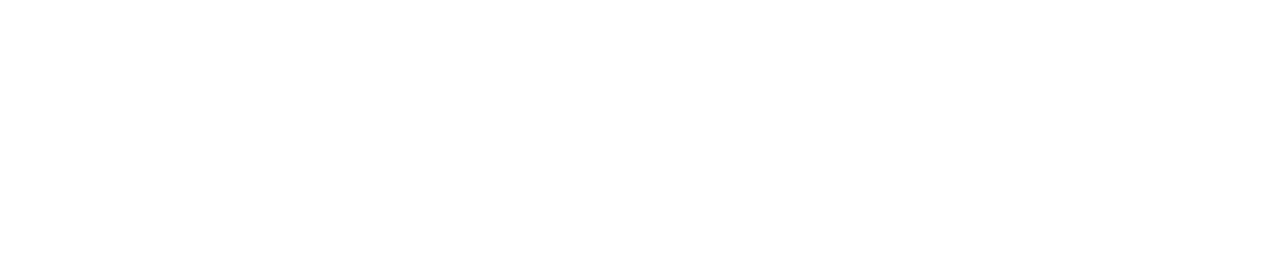
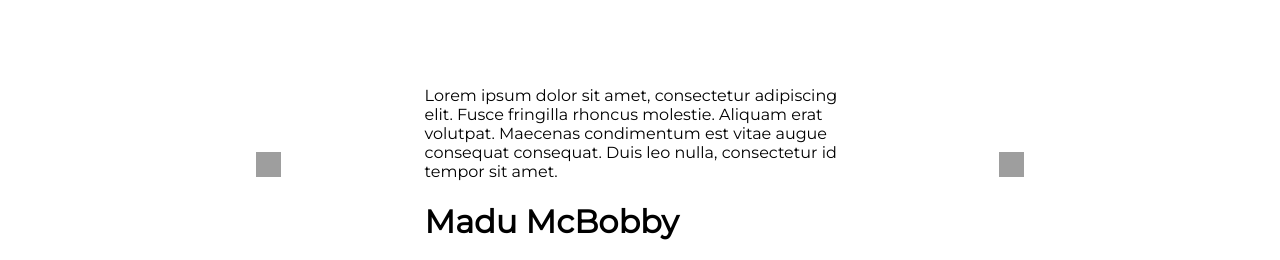
Before and after one commit to Immaculate-Eye-Clinic/Imaculate-front-end, a React (Create React App) app: page / in a window 1280 px wide. Shown: the part 810-1070 px from the top of the page. Before the commit the page ends 880 px from the top, so only its background shows below. Built offline with nearby package versions, Linux system fonts and the light colour scheme; grey boxes are pictures that could not be loaded; a web font is replaced by a local one.

Commit message:
I've added the Testimonial Slider

```diff
--- a/src/components/App.js
+++ b/src/components/App.js
@@ -1,5 +1,4 @@
 import React, { Component } from 'react';
-import styled from 'styled-components';
 import Toolbar from './modules/navbar/navbar';
 import SideDrawer from './modules/navbar/sideDrawer';
 import Backdrop from './modules/navbar/backdrop';
--- a/src/components/homeIcon/HomeIcon.js
+++ b/src/components/homeIcon/HomeIcon.js
@@ -5,7 +5,7 @@ function HomeIcon(props){
     return(
         <Div>
            <div>
-            <img src={props.imgUrl} />
+            <img src={props.imgUrl} alt = ""/>
             <p>{props.caption}</p>
            </div>
         </Div>
--- a/src/components/modules/PatientsComment/Landing.js
+++ b/src/components/modules/PatientsComment/Landing.js
@@ -1,18 +1,22 @@
 const  landingData = [{
-    title: 'Turn the music up!',
-    description: '',
+    comment: 'Lorem ipsum dolor sit amet, consectetur adipiscing elit. Proin sodales ullamcorper lorem, ut ultrices lacus maximus nec. Praesent non suscipit eros. Quisque a rutrum neque. Integer vel venenatis tortor. Nullam. ',
+
+    patient: 'Justice Iheanacho',
   },
   {
-    title: 'Choose your music',
-    description: 'The world is full of music; why should you have to listen to music someone else chose?',
+    comment: 'Lorem ipsum dolor sit amet, consectetur adipiscing elit. Fusce fringilla rhoncus molestie. Aliquam erat volutpat. Maecenas condimentum est vitae augue consequat consequat. Duis leo nulla, consectetur id tempor sit amet. ',
+
+    patient: 'Madu McBobby',
   },
   {
-    title: 'Unlimited, streaming, ad-free',
-    description: 'No arbitrary limits. No distractions.',
+    comment: 'Duis iaculis ultricies lectus. Vestibulum orci ex, elementum sit amet erat et, commodo lobortis dui. Mauris malesuada ligula at enim tincidunt, auctor lacinia ante scelerisque. Nam vel mi mauris. Etiam. ',
+
+    patient: 'Christiano Ronaldo',
   },
   {
-    title: 'Mobile enabled',
-    description: 'Listen to your music on the go. This streaming service is available on all mobile platforms.',
+    comment: 'Vivamus hendrerit mi non tincidunt maximus. Praesent vestibulum odio nunc, a viverra tortor vehicula ut. Fusce a sem nisl. Pellentesque maximus ipsum quis ipsum rhoncus, suscipit ornare orci dapibus. Sed. ',
+
+    patient: 'Barack Obama',
   }
 ];
 
--- a/src/components/modules/PatientsComment/Slide.js
+++ b/src/components/modules/PatientsComment/Slide.js
@@ -9,17 +9,14 @@ class Slide extends Component {
     }render() {
       return(
         <StyleComments>
-            <section>
-            {
-            this.state.landing.map((s, index) =>
+            {this.state.landing.map((s, index) =>
                 <div className={
                 index === this.props.activeIndex ? 'active' : 'inactive'}
                 key={index}>
-                    <h1>{s.title}</h1>
-                    <p>{s.description}</p>
+                  <p>{s.comment}</p>
+                  <h1>{s.patient}</h1>
                 </div>
-            ) }
-            </section>
+            )}
         </StyleComments>
       )
     }
--- a/src/components/modules/PatientsComment/Slider.js
+++ b/src/components/modules/PatientsComment/Slider.js
@@ -1,9 +1,10 @@
 import React, { Component } from 'react';
 import Slide from './Slide';
-import landingData from '../Landing';
+import landingData from '../PatientsComment/Landing';
 import LeftArrow from './left_arrow';
 import RightArrow from './right_arrow';
-import './main.css';
+import {StyleComments} from "./StyleComments"
+
 
 
 export default
@@ -12,7 +13,7 @@ class Slider extends Component {
     super(props);
 
     this.state = {
-      activeIndex: 0,
+      activeIndex: 1,
       length: landingData.length
     };
   }
@@ -47,21 +48,23 @@ class Slider extends Component {
 
   render() {
     return (
-      <div className='slider'>
-        <div className='slider-items'>
+      <StyleComments>
+        <div className='left_arrow'>
           <LeftArrow
             goToPrevSlide={() => this.goToPrevSlide()}
           />
+        </div>
         <div className='slider-text'>
           <Slide
             activeIndex={this.state.activeIndex}
           />
         </div>
+        <div className = 'right_arrow'>
           <RightArrow
             goToNextSlide={() => this.goToNextSlide()}
           />
         </div>
-      </div>
+      </StyleComments>
     );
   }
 
--- a/src/components/modules/PatientsComment/StyleComments.js
+++ b/src/components/modules/PatientsComment/StyleComments.js
@@ -1,6 +1,29 @@
 import styled from "styled-components";
 
-export const StyleComments = styled.section`
+export const StyleComments = styled.div`
+
+    display: flex;
+    margin: 0px auto;
+    align-items: center;
+    align-content: space-between;
+    width: 60%;
+
+
+    .left_arrow {
+        flex: 1;
+    }
+
+    .right_arrow {
+        flex: 1;
+        text-align: right;
+        padding: 0;
+        margin: 0;
+    }
+
+    .slider-text {
+        flex: 30;
+    }
+
     .inactive {
         display: none;
     }
--- a/src/components/modules/PatientsComment/left_arrow.js
+++ b/src/components/modules/PatientsComment/left_arrow.js
@@ -4,7 +4,7 @@ class LeftArrow extends Component {
     render() {
       return(
         <div className='backArrow' onClick={this.props.goToPrevSlide}>
-          <i className='fa fa-angle-left fa-3x' aria-hidden='true'></i>
+          <img src = "https://res.cloudinary.com/hisroyalwonginess/image/upload/v1588790202/arrow_left_mqayd8.svg" alt = "<" height = "25px" Width = "25px"/>
         </div>
       )
     }
--- a/src/components/modules/PatientsComment/right_arrow.js
+++ b/src/components/modules/PatientsComment/right_arrow.js
@@ -4,7 +4,7 @@ class RightArrow extends Component {
     render() {
       return(
         <div className='backArrow' onClick={this.props.goToNextSlide}>
-          <i className='fa fa-angle-left fa-3x' aria-hidden='true'></i>
+          <img src = "https://res.cloudinary.com/hisroyalwonginess/image/upload/v1588790202/arrow_left_mqayd8.svg" alt = "<"  style={{transform: "scaleX(-1)"}} height = "25px" Width = "25px" />
         </div>
       )
     }
--- a/src/pages/home/Home.js
+++ b/src/pages/home/Home.js
@@ -1,6 +1,7 @@
 import React from 'react';
 import Hero from  "../../components/modules/hero/Hero.js"
 import HomeIcon from '../../components/homeIcon/HomeIcon'
+import Slider from "../../components/modules/PatientsComment/Slider"
 
 
 function Home() {
@@ -8,9 +9,10 @@ function Home() {
         <div>
             <Hero />
             <HomeIcon
-                imgUrl='/Asset/Img/book.jpg'
+                imgUrl='/Asset/Img/book.jpg' alt=""
                 caption='Book an Appointment'
             />
+            <Slider />
         </div>
     );
 }
```
Also changed, not shown: src/components/modules/PatientsComment/PatientsComment.js (deleted, +0 -11 lines).
